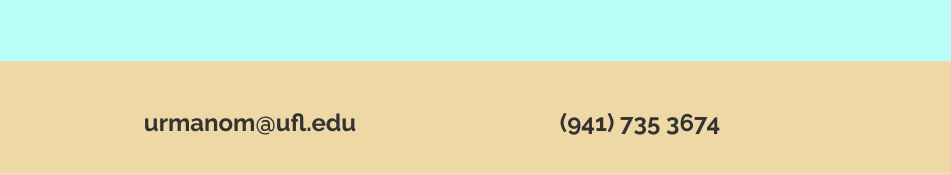
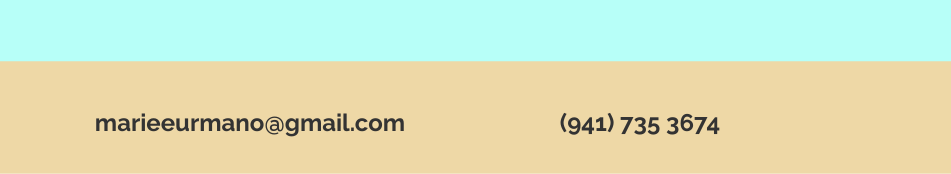
Before and after one commit to marieurmano/marieurmano.github.io, a plain HTML site: page index.html in a window 1280 px wide. Shown: the part 1557-1731 px from the top of the page, 0-951 px from the left. Drawn offline with Linux system fonts and the light colour scheme.

Commit message:
Update index.html

```diff
--- a/index.html
+++ b/index.html
@@ -104,7 +104,7 @@
 					<br>
 					<div class="col-lg-4">
 
-						<h3>urmanom@ufl.edu</h3>
+						<h3>marieeurmano@gmail.com</h3>
 					</div>
 
 					<div class="col-lg-4">
```
